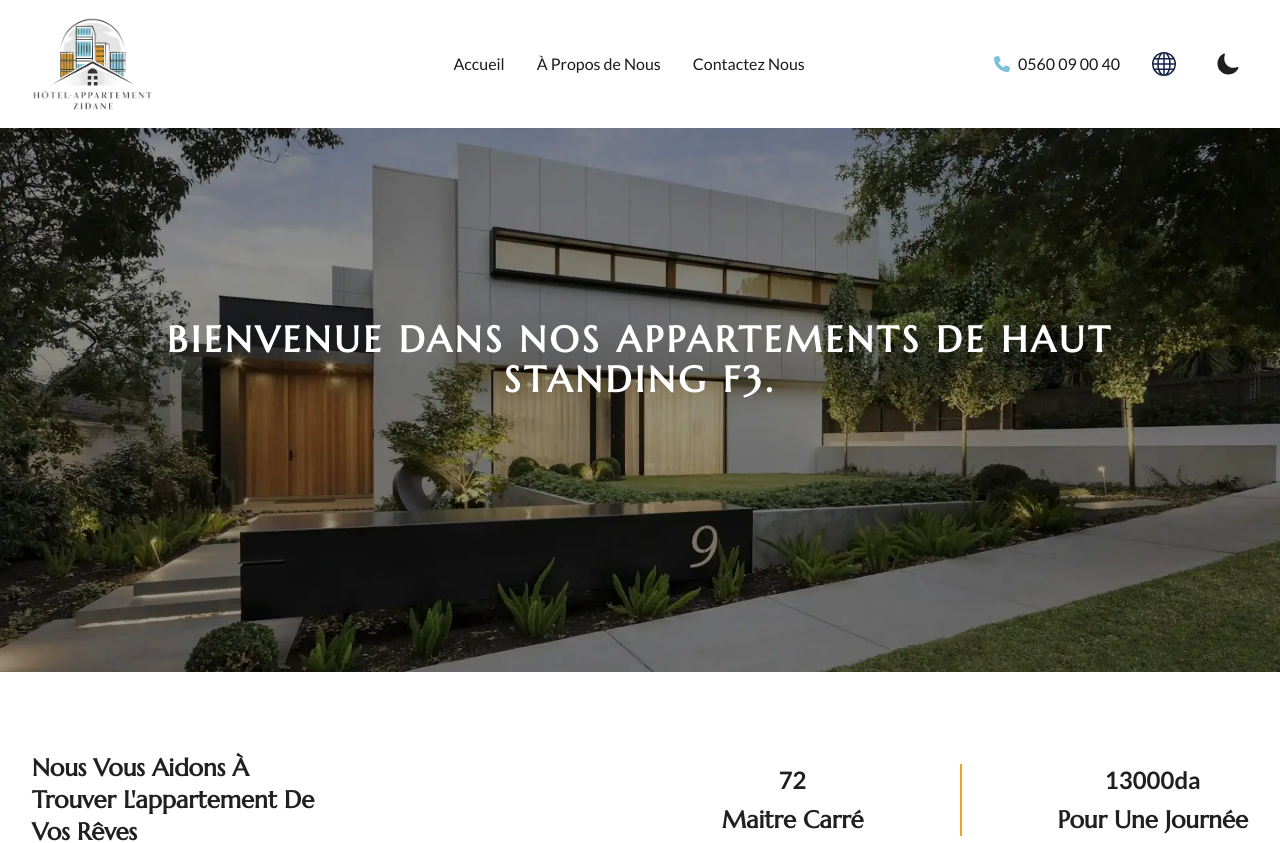
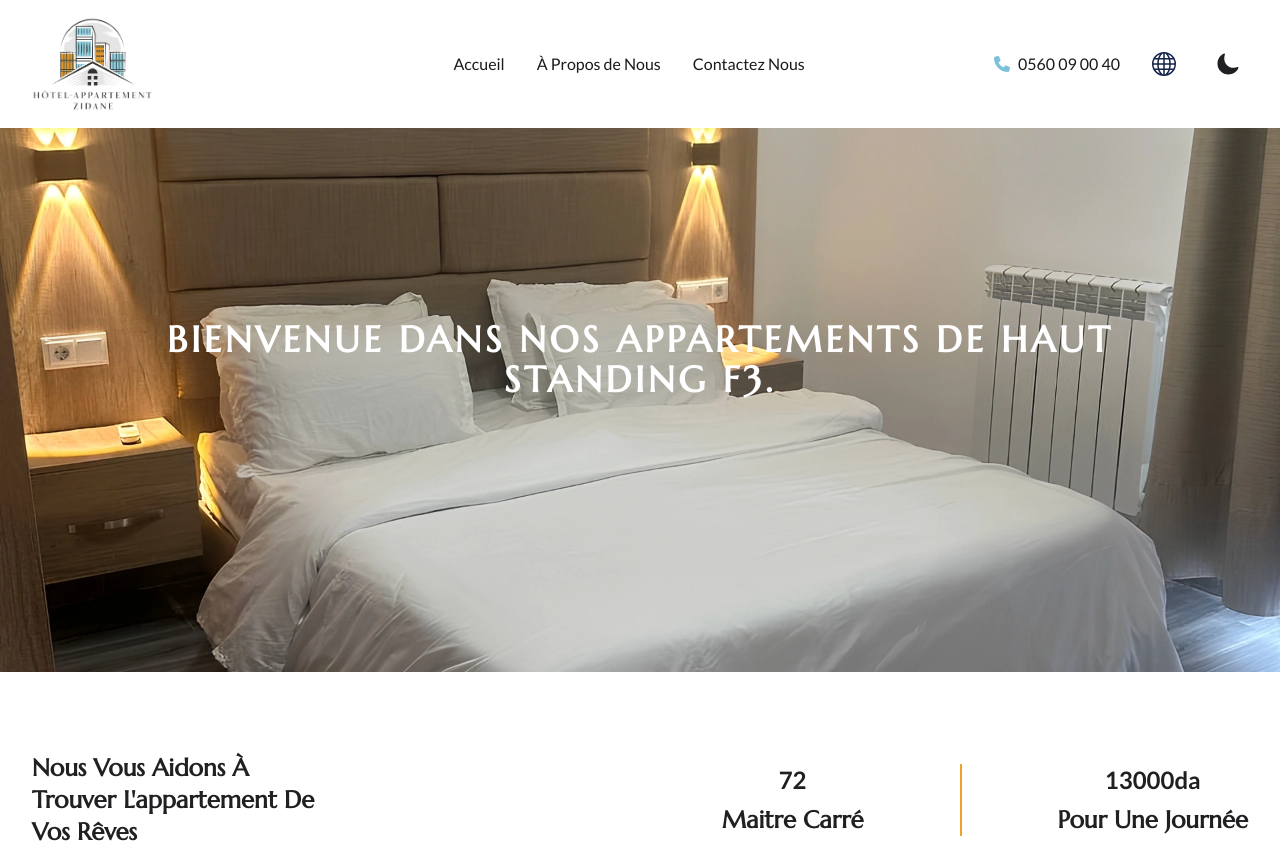
Before and after one commit to KamelMesbahi13/hotel, a React (Vite) app: page /FTroisHighStandingAppartements in a window 1280 px wide. Shown: the top 843 px of the page. Built offline with nearby package versions, Linux system fonts and the light colour scheme.

Commit message:
Adding Product List To Admin Panel

```diff
--- a/src/index.css
+++ b/src/index.css
@@ -232,7 +232,7 @@ body.arabic {
 }
 
 .f3HighStandingBack {
-  background-image: url(../src/assets/FThreeHighStandingBack.webp);
+  background-image: url(../src/assets/F3ImgTenOff.webp);
   background-position: center center;
   background-size: cover;
   background-attachment: fixed;
```
Also changed, not shown: src/assets/F3ImgTenOff.webp.
